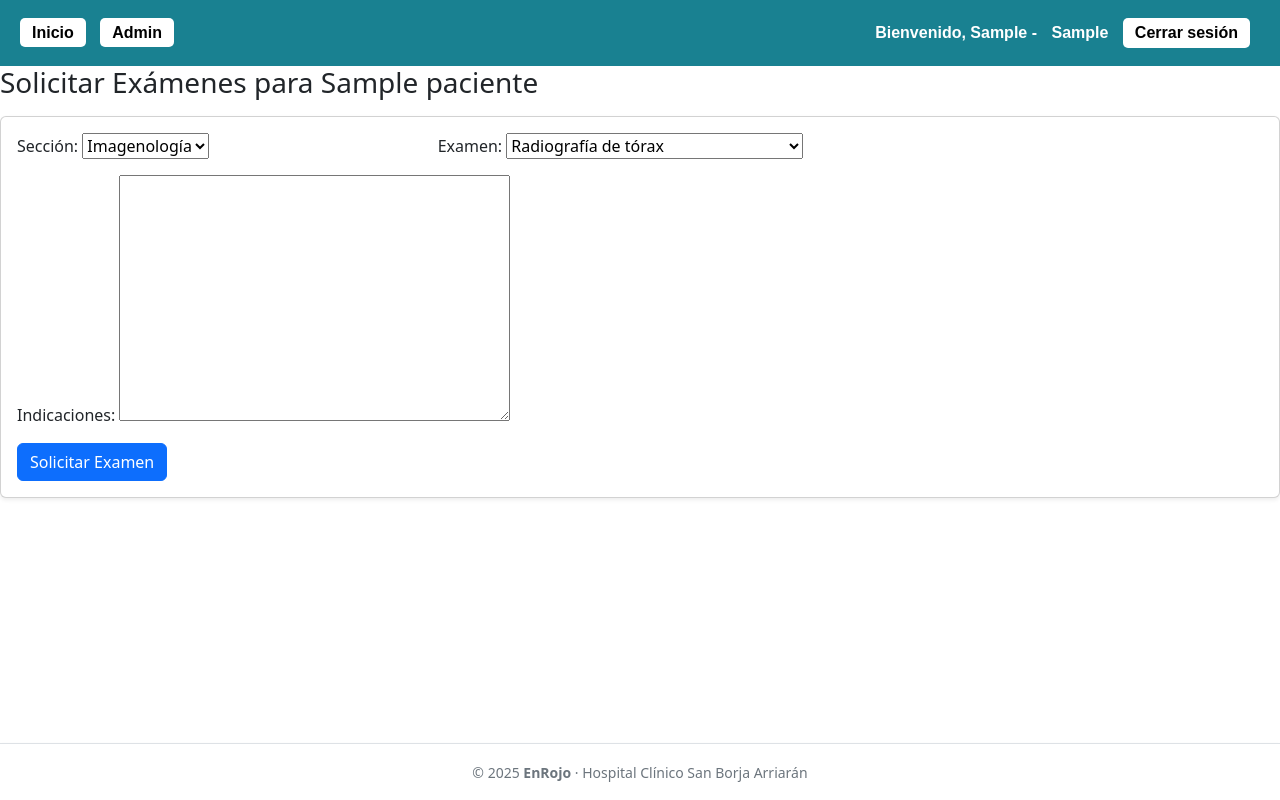
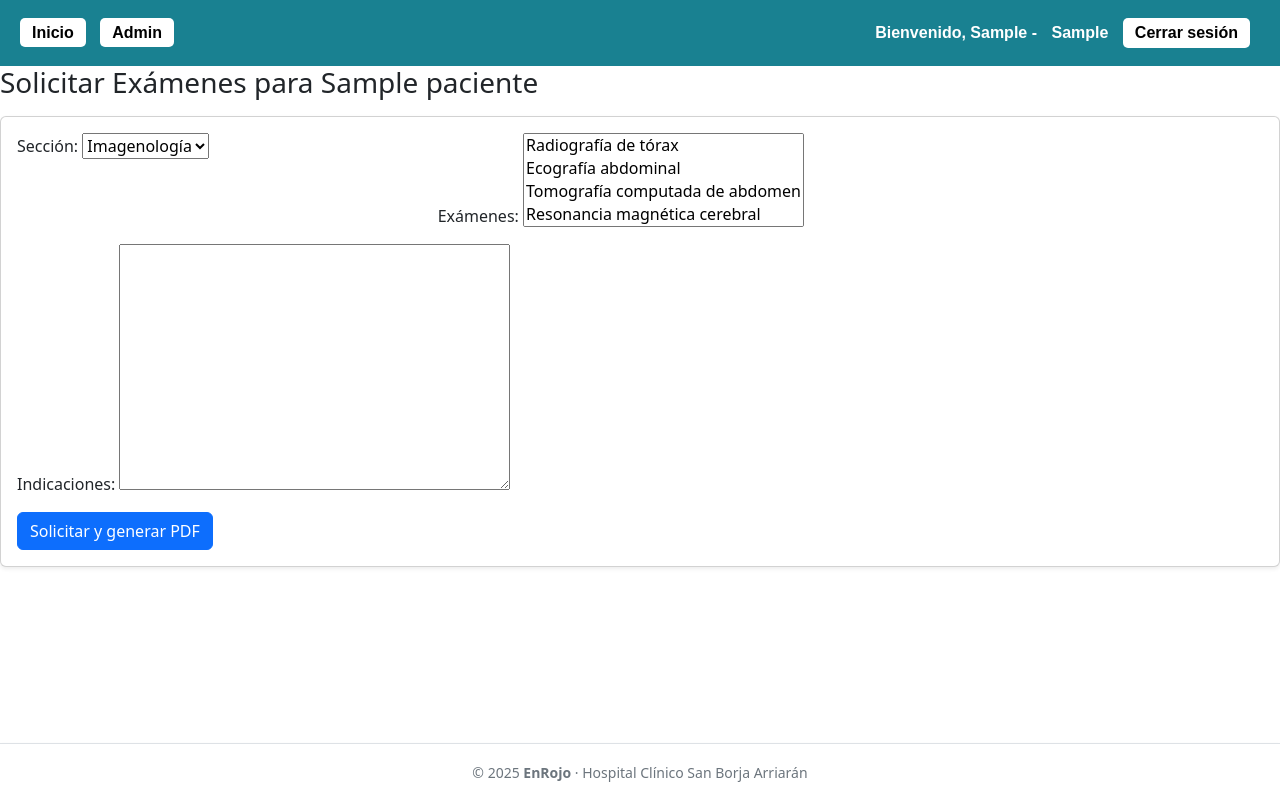
Before and after one commit to RooNoMore/fichaclinica, a Django app: page /pacientes/pacientes/1/examenes/ in a window 1280 px wide. Run offline with Django 5.2, Linux system fonts and the light colour scheme; a user stored in the database is signed in; tables that the repository leaves empty hold one stand-in row (values such as "Sample post").

Commit message:
Permitir solicitud multiple de examenes y generar PDF

```diff
--- a/pacientes/forms.py
+++ b/pacientes/forms.py
@@ -88,7 +88,7 @@ class InterconsultaForm(forms.ModelForm):
         model = Interconsulta
         fields = ['servicio_destino', 'motivo']
 
-class SolicitudExamenForm(forms.ModelForm):
+class SolicitudExamenForm(forms.Form):
     IMAGENES = [
         'Radiografía de tórax',
         'Ecografía abdominal',
@@ -113,11 +113,12 @@ class SolicitudExamenForm(forms.ModelForm):
         choices=[('imagen', 'Imagenología'), ('laboratorio', 'Laboratorio')],
         label='Sección'
     )
-    tipo_examen = forms.ChoiceField(choices=[], label='Examen')
-
-    class Meta:
-        model = SolicitudExamen
-        fields = ['categoria', 'tipo_examen', 'indicaciones']
+    tipo_examen = forms.MultipleChoiceField(
+        choices=[], label='Exámenes'
+    )
+    indicaciones = forms.CharField(
+        widget=forms.Textarea, required=False, label='Indicaciones'
+    )
 
     def __init__(self, *args, **kwargs):
         super().__init__(*args, **kwargs)
--- a/pacientes/templates/pacientes/solicitar_examenes.html
+++ b/pacientes/templates/pacientes/solicitar_examenes.html
@@ -19,7 +19,7 @@
                 {{ form.indicaciones }}
             </div>
             <div class="col-12">
-                <button type="submit" class="btn btn-primary">Solicitar Examen</button>
+                <button type="submit" class="btn btn-primary">Solicitar y generar PDF</button>
             </div>
         </form>
     </div>
--- a/pacientes/views.py
+++ b/pacientes/views.py
@@ -47,6 +47,7 @@ from .models import (
     PlantillaTexto,
     SignoVital,
     EvaluacionEnfermeria,
+    SolicitudExamen,
 )
 
 @login_required
@@ -315,11 +316,31 @@ def solicitar_examenes(request, paciente_id):
     if request.method == 'POST':
         form = SolicitudExamenForm(request.POST)
         if form.is_valid():
-            examen = form.save(commit=False)
-            examen.paciente = paciente
-            examen.solicitante = request.user.perfilusuario
-            examen.save()
-            return redirect('detalle_paciente', paciente_id=paciente_id)
+            categoria = form.cleaned_data['categoria']
+            tipos = form.cleaned_data['tipo_examen']
+            indicaciones = form.cleaned_data['indicaciones']
+            for t in tipos:
+                SolicitudExamen.objects.create(
+                    paciente=paciente,
+                    solicitante=request.user.perfilusuario,
+                    categoria=categoria,
+                    tipo_examen=t,
+                    indicaciones=indicaciones,
+                )
+
+            context = {
+                'paciente': paciente,
+                'examenes': tipos,
+                'categoria': categoria,
+                'indicaciones': indicaciones,
+            }
+            html_string = render_to_string(
+                'pacientes/examenes_pdf.html', context
+            )
+            pdf = HTML(string=html_string, base_url=request.build_absolute_uri()).write_pdf()
+            response = HttpResponse(pdf, content_type='application/pdf')
+            response['Content-Disposition'] = f'attachment; filename=examenes_{paciente.id}.pdf'
+            return response
     else:
         form = SolicitudExamenForm()
 
```
Also changed, not shown: pacientes/templates/pacientes/examenes_pdf.html (added, +31 -0 lines).
